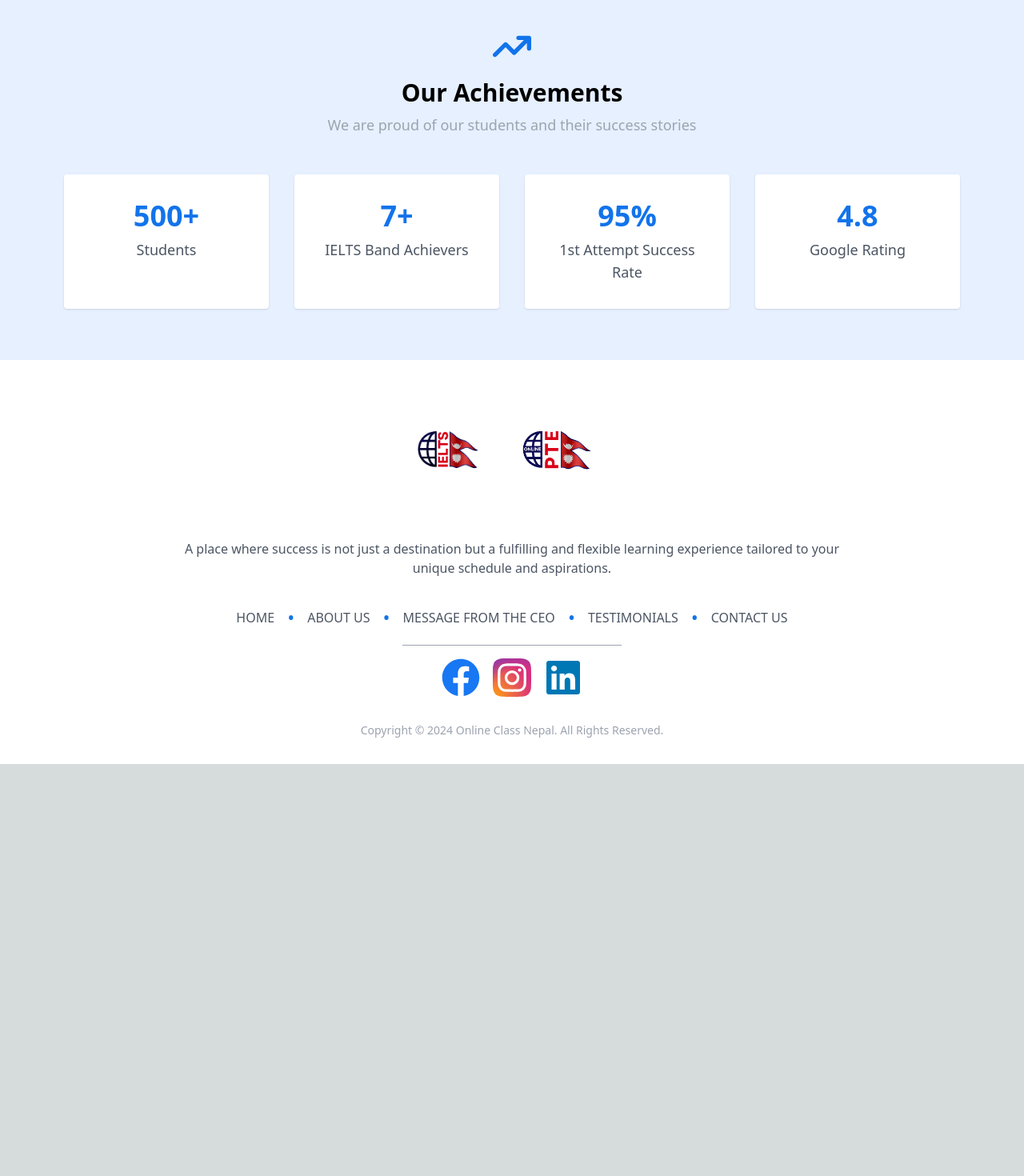
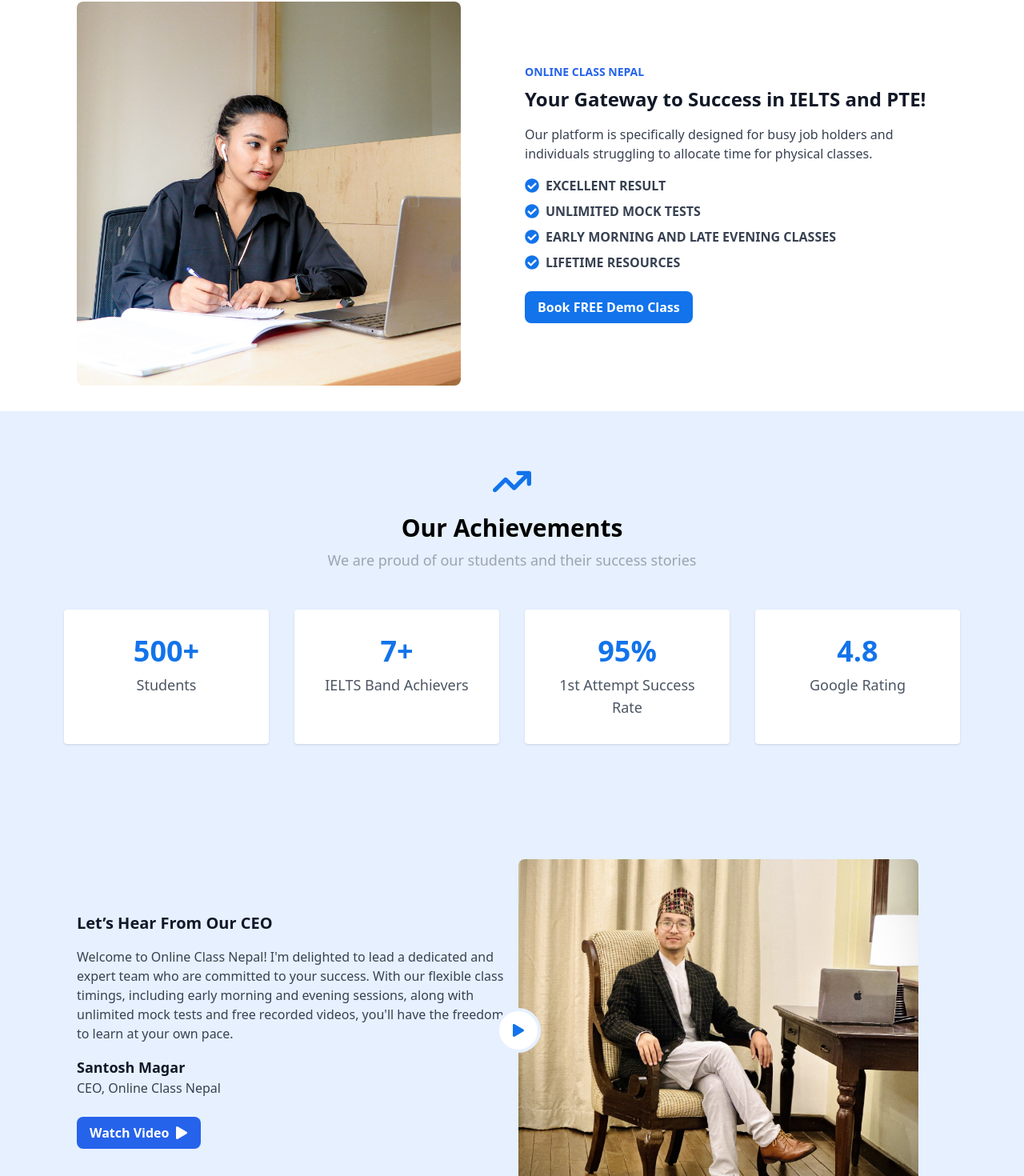
Before and after one commit to PiyushSharma0/nepal-ielts, a Next.js app: page / in a window 1280 px wide. Shown: the part 222-1692 px from the top of the page at 80% size. Before the commit the page ends 1177 px from the top, so only its background shows below. Built offline with nearby package versions, Linux system fonts and the light colour scheme.

Commit message:
UPDATE: ---> Message From CEO done. ---> About Section done.

```diff
--- /dev/null
+++ b/components/About.jsx
@@ -0,0 +1,51 @@
+import React from 'react';
+import Image from 'next/image';
+import { FaCheckCircle } from "react-icons/fa";
+
+const About = () => {
+  return (
+    <section className="bg-white w-full">
+      <div className="flex flex-col md:flex-row items-center p-8 rounded-lg max-w-6xl mx-auto">
+        <div className="flex-1">
+          <Image
+            src="/pic1.jpg"
+            alt="Student studying online"
+            width={480}
+            height={360}
+            className="rounded-lg"
+          />
+        </div>
+        <div className="flex-1 md:ml-8 mt-6 md:mt-0 text-center md:text-left">
+          <h2 className="text-sm text-blue-600 font-semibold mb-2">ONLINE CLASS NEPAL</h2>
+          <h1 className="text-2xl font-bold text-gray-900 mb-4">Your Gateway to Success in IELTS and PTE!</h1>
+          <p className="text-gray-700 mb-4">
+            Our platform is specifically designed for busy job holders and individuals struggling to allocate time for physical classes.
+          </p>
+          <ul className="list-none mb-6 font-semibold">
+            <li className="flex items-center mb-2">
+              <span className="text-blue-600 text-lg mr-2"><FaCheckCircle className='text-[#1273EB]' /></span>
+              <span className="text-gray-700">EXCELLENT RESULT</span>
+            </li>
+            <li className="flex items-center mb-2">
+              <span className="text-blue-600 text-lg mr-2"><FaCheckCircle className='text-[#1273EB]' /></span>
+              <span className="text-gray-700">UNLIMITED MOCK TESTS</span>
+            </li>
+            <li className="flex items-center mb-2">
+              <span className="text-blue-600 text-lg mr-2"><FaCheckCircle className='text-[#1273EB]' /></span>
+              <span className="text-gray-700">EARLY MORNING AND LATE EVENING CLASSES</span>
+            </li>
+            <li className="flex items-center mb-2">
+              <span className="text-blue-600 text-lg mr-2"><FaCheckCircle className='text-[#1273EB]' /></span>
+              <span className="text-gray-700">LIFETIME RESOURCES</span>
+            </li>
+          </ul>
+          <button className="bg-[#1273EB] text-white px-4 py-2 rounded-lg font-semibold hover:bg-blue-700 transition duration-300">
+            Book FREE Demo Class
+          </button>
+        </div>
+      </div>
+    </section>
+  );
+};
+
+export default About;
--- a/components/Header.jsx
+++ b/components/Header.jsx
@@ -7,7 +7,7 @@
         <img src="OIN.png" alt="logo" className="w-32 m-0 p-0" />
         <img src="OPN.png" alt="logo" className="w-48 m-0 p-0" />
       </div>
-      <nav className="flex space-x-8 text-gray-600 text-lg">
+      <nav className="flex space-x-8 text-gray-600 text-lg font-semibold">
         <Link href="#home" className="hover:text-black">
           Home
         </Link>
--- /dev/null
+++ b/components/Message.jsx
@@ -0,0 +1,40 @@
+import React from 'react';
+import Image from 'next/image';
+import { FaPlay } from 'react-icons/fa';
+
+const Message = () => {
+  return (
+    <section className="bg-[#E6F0FF] w-full py-12">
+      <div className="flex flex-col md:flex-row items-center max-w-6xl mx-auto p-8 rounded-lg gap-4">
+        <div className="flex-1 mb-6 md:mb-0 text-center md:text-left">
+          <h2 className="text-xl font-bold text-gray-900 mb-4">Let’s Hear From Our CEO</h2>
+          <p className="text-gray-700 mb-4">
+            Welcome to Online Class Nepal! I'm delighted to lead a dedicated and expert team who are committed to your success. With our flexible class timings, including early morning and evening sessions, along with unlimited mock tests and free recorded videos, you'll have the freedom to learn at your own pace.
+          </p>
+          <p className="text-lg font-semibold text-gray-900">Santosh Magar</p>
+          <p className="text-gray-700 mb-6">CEO, Online Class Nepal</p>
+          <button className="bg-blue-600 text-white px-4 py-2 rounded-lg font-semibold hover:bg-blue-700 transition duration-300 inline-flex items-center">
+            <span>Watch Video</span>
+            <FaPlay className="ml-2" />
+          </button>
+        </div>
+        <div className="flex-1 relative">
+          <Image
+            src="/pic2.jpeg"
+            alt="CEO Santosh Magar"
+            width={500}
+            height={400}
+            className="rounded-lg"
+          />
+          <div className="absolute top-1/2 left-0 transform -translate-y-1/2 -translate-x-1/2">
+            <div className="w-14 h-14 bg-white border-4 border-[#E6F0FF] rounded-full flex items-center justify-center">
+              <FaPlay className="text-[#1273EB] w-4 h-4" />
+            </div>
+          </div>
+        </div>
+      </div>
+    </section>
+  );
+};
+
+export default Message;
--- a/pages/index.js
+++ b/pages/index.js
@@ -1,5 +1,7 @@
 import Header from "@/components/Header";
+import About from "@/components/About";
 import Stats from "@/components/Stats";
+import Message from "@/components/Message";
 import Footer from "@/components/Footer";
 
 import React from "react";
@@ -13,9 +15,10 @@
         {/* <Hero /> */}
       </div>
 
+      <About />
       <Stats />
 
-      {/* <About /> */}
+      <Message />
       {/* <Experience /> */}
       <div>{/* <Contact /> */}</div>
 
```
Also changed, not shown: components/Footer.jsx (+3 -3 lines), public/pic1.JPG (added), public/pic2.jpeg (added).
